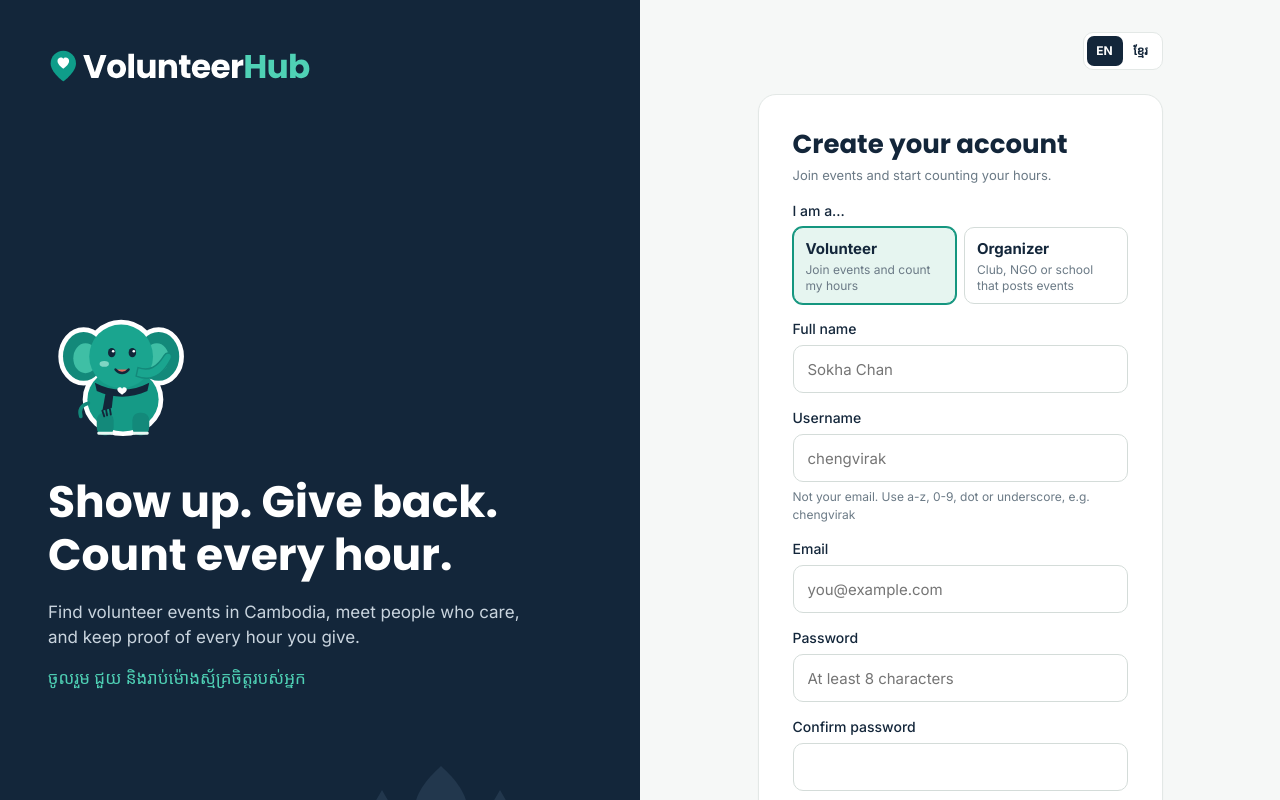
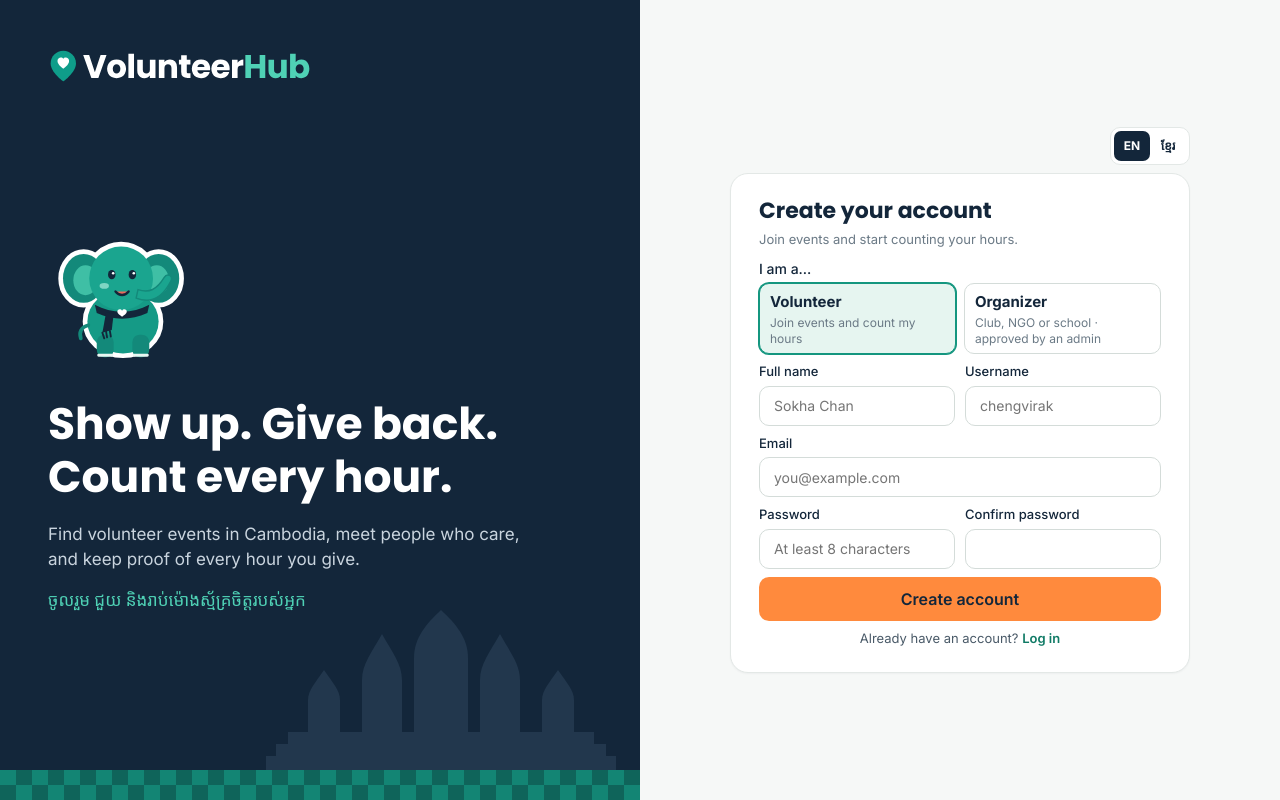
Before and after one commit to chengvirak070-star/VolunteerHub-web, a React (Vite) app: page /register in a window 1280 px wide. Shown: the top 800 px of the page. Built offline with nearby package versions, Linux system fonts and the light colour scheme; no server answers; a web font is replaced by a local one.

Commit message:
Register form fits on one screen
Name/Username and Password/Confirm side by side, tighter spacing, hints moved into placeholders and the Organizer card. Fits without scrolling down to a 1366x768 laptop.

```diff
--- a/src/i18n/en.js
+++ b/src/i18n/en.js
@@ -32,7 +32,7 @@ export default {
   'auth.roleVolunteer': 'Volunteer',
   'auth.roleVolunteerHint': 'Join events and count my hours',
   'auth.roleOrganizer': 'Organizer',
-  'auth.roleOrganizerHint': 'Club, NGO or school that posts events',
+  'auth.roleOrganizerHint': 'Club, NGO or school · approved by an admin',
   'auth.orgName': 'Organization name',
   'auth.orgNamePh': 'Green Mekong Club',
   'auth.orgApprovalNote': 'An admin checks new organizations before they can post events.',
--- a/src/i18n/km.js
+++ b/src/i18n/km.js
@@ -31,7 +31,7 @@ export default {
   'auth.roleVolunteer': 'អ្នកស្ម័គ្រចិត្ត',
   'auth.roleVolunteerHint': 'ចូលរួមកម្មវិធី និងរាប់ម៉ោងរបស់ខ្ញុំ',
   'auth.roleOrganizer': 'អ្នករៀបចំ',
-  'auth.roleOrganizerHint': 'ក្លឹប អង្គការ ឬសាលារៀនដែលបង្កើតកម្មវិធី',
+  'auth.roleOrganizerHint': 'ក្លឹប អង្គការ ឬសាលារៀន · ត្រូវអនុម័តដោយអ្នកគ្រប់គ្រង',
   'auth.orgName': 'ឈ្មោះអង្គការ',
   'auth.orgApprovalNote': 'អ្នកគ្រប់គ្រងនឹងពិនិត្យអង្គការថ្មី មុនពេលអាចបង្កើតកម្មវិធី។',
   'auth.contactName': 'ឈ្មោះរបស់អ្នក (អ្នកទំនាក់ទំនង)',
--- a/src/pages/auth/AuthShell.jsx
+++ b/src/pages/auth/AuthShell.jsx
@@ -5,7 +5,8 @@ import TempleSilhouette from '../../components/ui/TempleSilhouette.jsx'
 import { useLang } from '../../i18n/index.jsx'
 
 // Left navy hero + right form column, shared by Login and Register.
-export default function AuthShell({ children }) {
+// compact: tighter spacing so longer forms (Register) fit on one screen
+export default function AuthShell({ children, compact = false }) {
   const { t } = useLang()
   return (
     <div className="auth">
@@ -28,7 +29,7 @@ export default function AuthShell({ children }) {
       <section className="auth-side">
         <div className="auth-box">
           <LangSwitch />
-          <div className="card auth-card">{children}</div>
+          <div className={`card auth-card ${compact ? 'compact' : ''}`}>{children}</div>
         </div>
       </section>
     </div>
--- a/src/pages/auth/Register.jsx
+++ b/src/pages/auth/Register.jsx
@@ -52,7 +52,7 @@ export default function Register() {
   }
 
   return (
-    <AuthShell>
+    <AuthShell compact>
       <form onSubmit={submit} noValidate style={{ display: 'contents' }}>
         <div>
           <h2>{t('auth.registerTitle')}</h2>
@@ -94,10 +94,10 @@ export default function Register() {
               onChange={set('organization')}
               maxLength={150}
             />
-            <span className="muted xs">{t('auth.orgApprovalNote')}</span>
           </div>
         )}
 
+        <div className="auth-two">
           <div className="field">
             <label htmlFor="name">{isOrganizer ? t('auth.contactName') : t('auth.fullName')}</label>
             <input id="name" className="input" placeholder={t('auth.fullNamePh')} autoComplete="name" value={form.name} onChange={set('name')} />
@@ -109,13 +109,14 @@ export default function Register() {
               id="username"
               className="input"
               placeholder="chengvirak"
+              title={t('auth.usernameHint')}
               autoComplete="off"
               autoCapitalize="none"
               spellCheck={false}
               value={form.username}
               onChange={set('username')}
             />
-          <span className="muted xs">{t('auth.usernameHint')}</span>
+          </div>
         </div>
 
         <div className="field">
@@ -123,6 +124,7 @@ export default function Register() {
           <input id="email" type="email" className="input" placeholder="you@example.com" autoComplete="email" value={form.email} onChange={set('email')} />
         </div>
 
+        <div className="auth-two">
           <div className="field">
             <label htmlFor="password">{t('auth.password')}</label>
             <input id="password" type="password" className="input" placeholder={t('auth.passwordMin')} autoComplete="new-password" value={form.password} onChange={set('password')} />
@@ -131,6 +133,7 @@ export default function Register() {
           <div className="field">
             <label htmlFor="confirm">{t('auth.confirmPassword')}</label>
             <input id="confirm" type="password" className="input" autoComplete="new-password" value={form.confirm} onChange={set('confirm')} />
+          </div>
         </div>
 
         {error && <p className="error-text">{error}</p>}
--- a/src/styles/global.css
+++ b/src/styles/global.css
@@ -1781,3 +1781,59 @@ img {
     justify-content: flex-end;
   }
 }
+
+/* ============ Compact auth card (Register fits on one screen) ============ */
+.auth-two {
+  display: grid;
+  grid-template-columns: 1fr 1fr;
+  gap: 10px;
+}
+
+.auth-card.compact {
+  padding: 24px 28px;
+  gap: 8px;
+}
+
+.auth-card.compact h2 {
+  font-size: 22px;
+}
+
+.auth-card.compact .field {
+  gap: 4px;
+}
+
+.auth-card.compact .field label {
+  font-size: 13px;
+}
+
+.auth-card.compact .input {
+  height: 40px;
+  font-size: 14px;
+}
+
+.auth-card.compact .btn-lg {
+  height: 44px;
+}
+
+.auth-card.compact .role-switch button {
+  padding: 7px 10px;
+}
+
+/* Wider box when the form has two columns */
+.auth-box:has(.auth-card.compact) {
+  max-width: 460px;
+}
+
+.auth-box:has(.auth-card.compact) .lang-switch {
+  margin-bottom: 8px;
+}
+
+.auth-side:has(.auth-card.compact) {
+  padding: 16px;
+}
+
+@media (max-width: 420px) {
+  .auth-two {
+    grid-template-columns: 1fr;
+  }
+}
```
Lines whose indentation alone changed are shown as unchanged.
